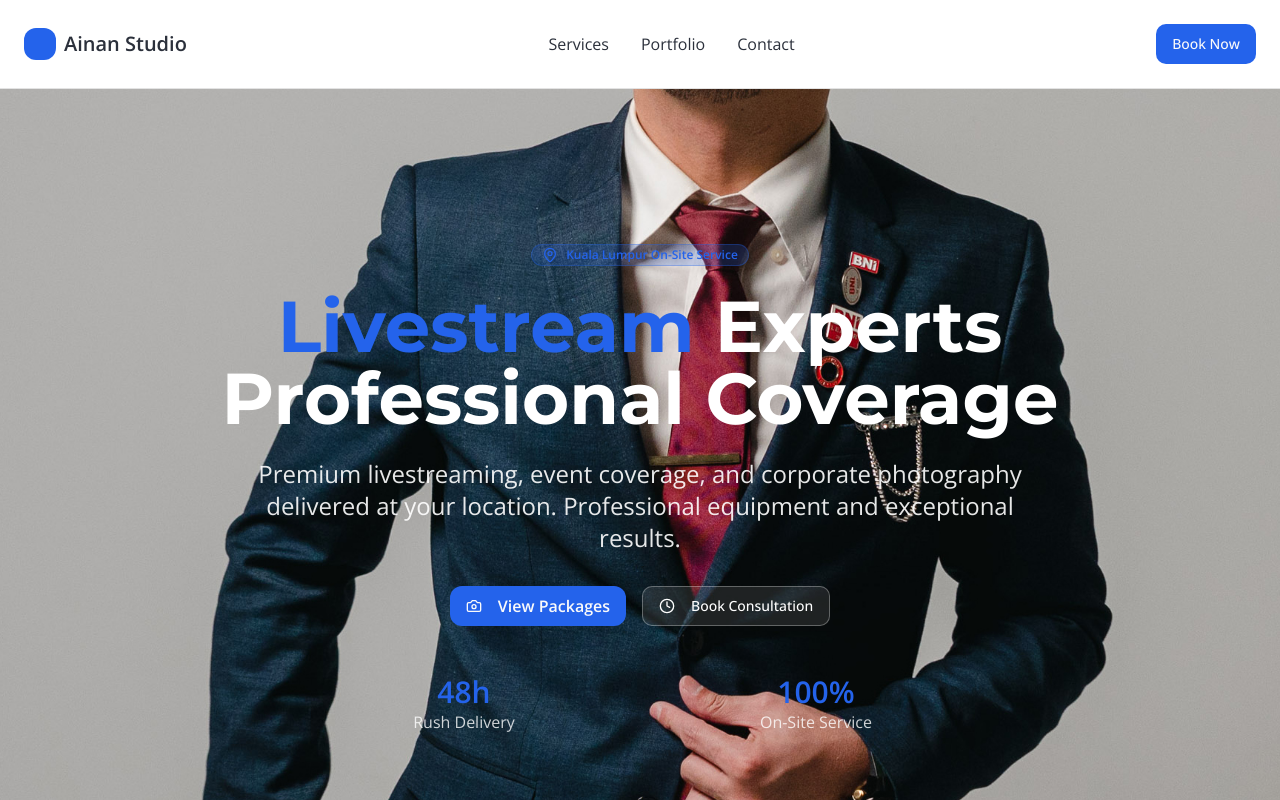
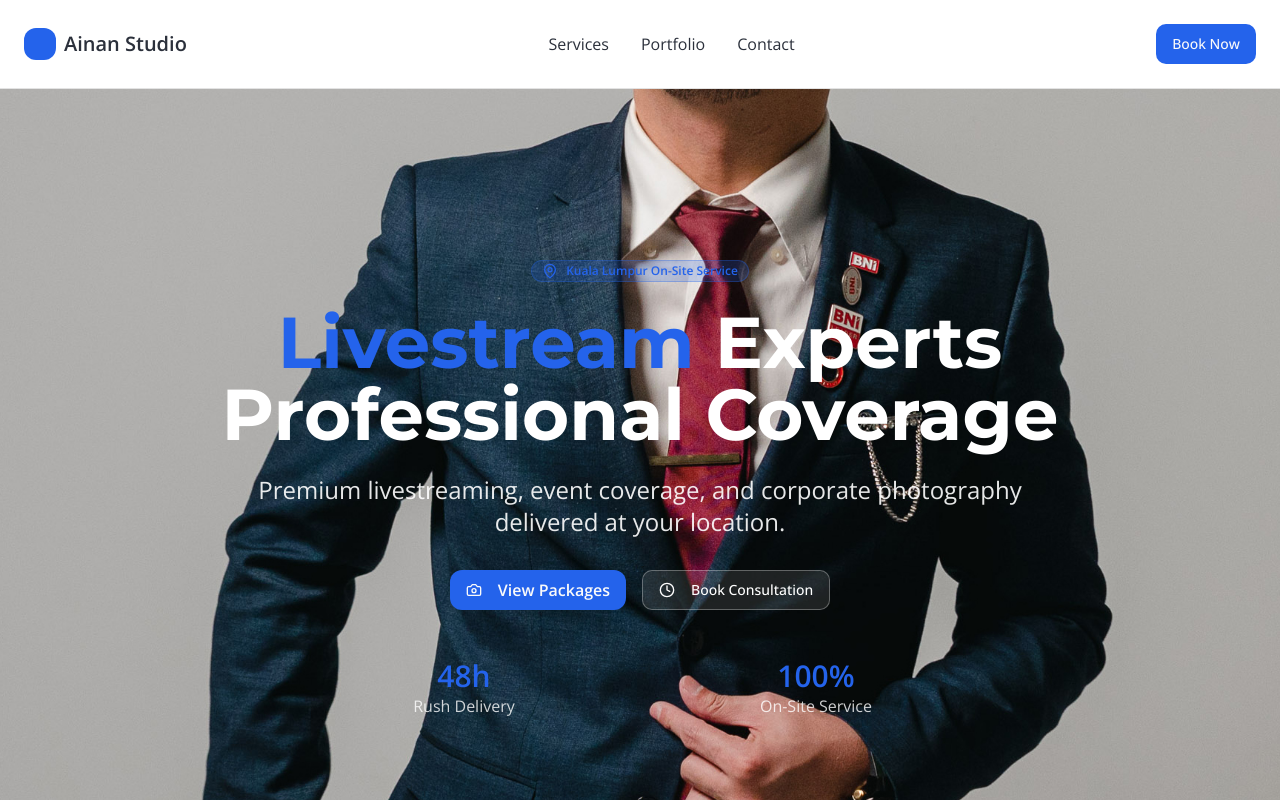
Before and after one commit to greedisgood123/onsite-headshot-hero, a React (Vite) app: page / in a window 1280 px wide. Shown: the top 800 px of the page. Built offline with nearby package versions, Linux system fonts and the light colour scheme.

Commit message:
Update Hero.tsx

```diff
--- a/src/components/Hero.tsx
+++ b/src/components/Hero.tsx
@@ -27,7 +27,7 @@ export const Hero = () => {
         </h1>
 
         <p className="text-xl md:text-2xl mb-8 text-white/90 max-w-3xl mx-auto leading-relaxed">
-          Premium livestreaming, event coverage, and corporate photography delivered at your location. Professional equipment and exceptional results.
+          Premium livestreaming, event coverage, and corporate photography delivered at your location.
         </p>
 
         <div className="flex flex-col sm:flex-row gap-4 justify-center mb-12">
```
